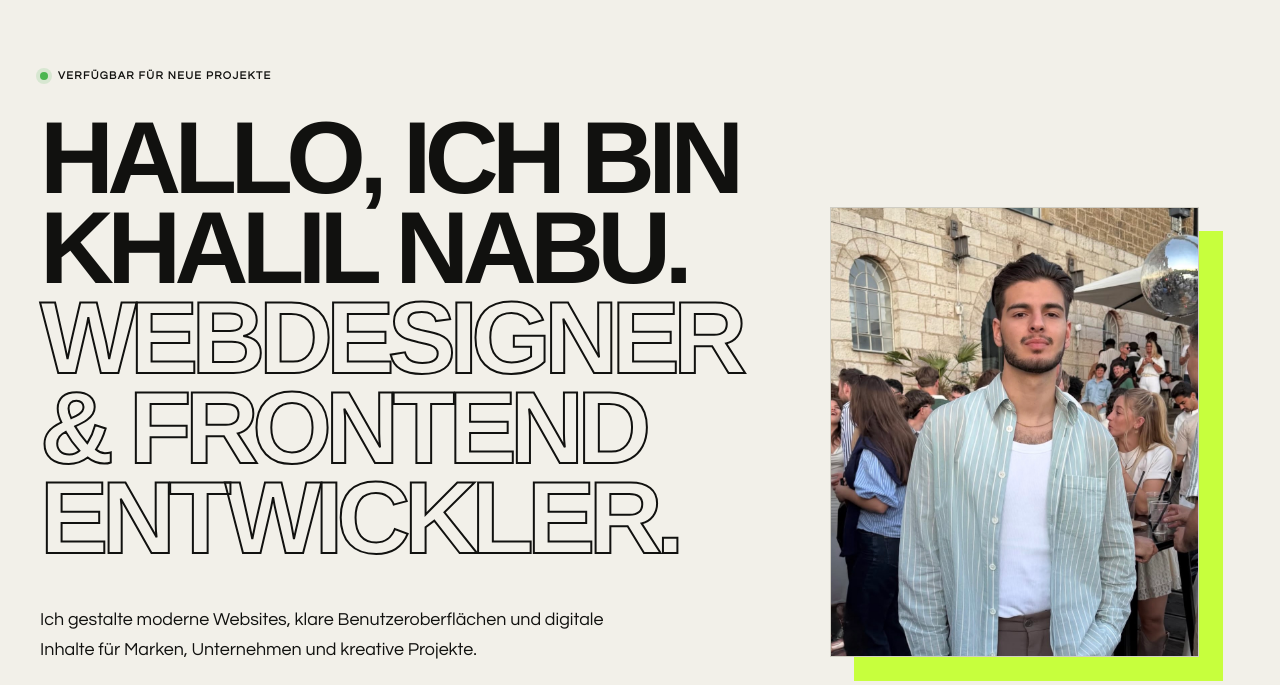
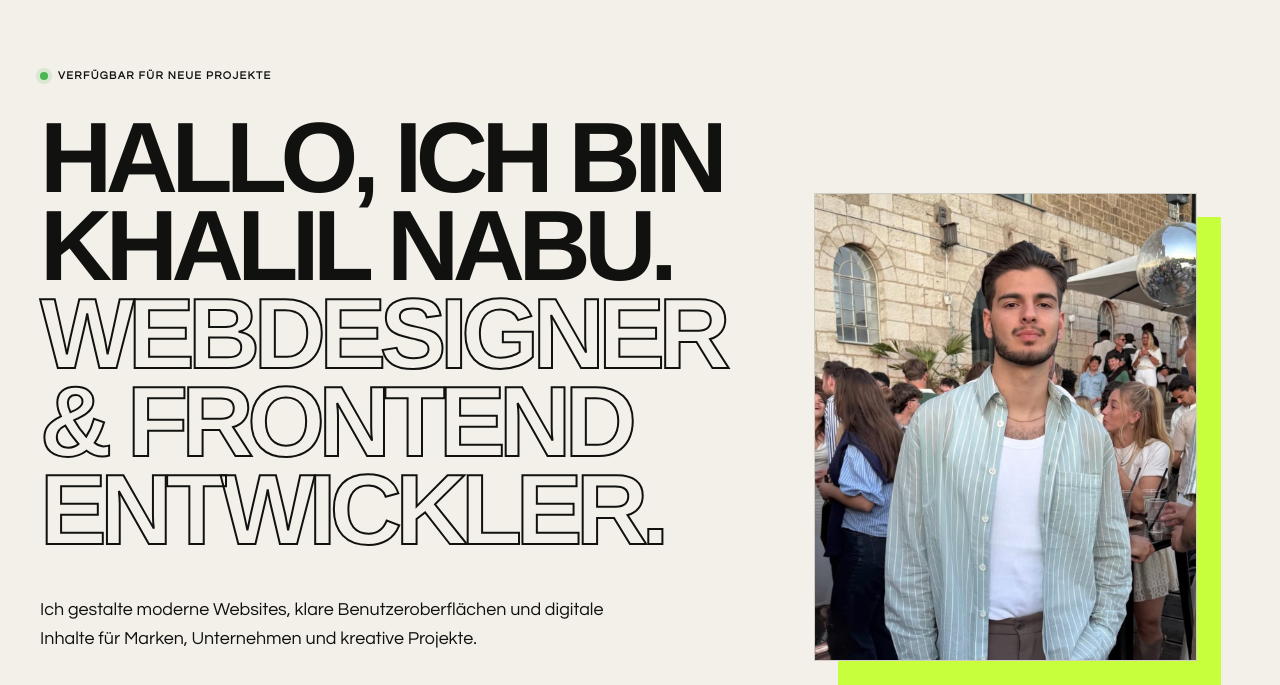
Before and after one commit to halilnabu23/halilnabu.com, a plain HTML site: page index.html in a window 1280 px wide. Shown: the part 85-770 px from the top of the page. Drawn offline with Linux system fonts and the light colour scheme.

Commit message:
Reduce hero headline size

```diff
--- a/css/style.css
+++ b/css/style.css
@@ -59,7 +59,7 @@ img { display: block; max-width: 100%; }
 .hero-grid { min-height: calc(100svh - 140px); display: grid; grid-template-columns: 1.1fr .9fr; align-items: center; gap: 7vw; padding-block: 70px; }
 .eyebrow { display: flex; align-items: center; gap: 10px; margin: 0 0 28px; font-size: 11px; font-weight: 800; letter-spacing: .12em; text-transform: uppercase; }
 .status-dot { width: 8px; height: 8px; border-radius: 50%; background: #4ab650; box-shadow: 0 0 0 4px rgba(74, 182, 80, .16); }
-.hero h1 { max-width: 880px; margin: 0; font-family: var(--display); font-size: clamp(68px, 8vw, 142px); font-weight: 900; letter-spacing: -.065em; line-height: .88; text-transform: uppercase; }
+.hero h1 { max-width: 880px; margin: 0; font-family: var(--display); font-size: clamp(68px, 8vw, 100px); font-weight: 900; letter-spacing: -.065em; line-height: .88; text-transform: uppercase; }
 .hero h1 em { color: transparent; -webkit-text-stroke: 2px var(--ink); font-style: normal; }
 .hero-intro { max-width: 620px; margin: 42px 0 34px; font-size: clamp(17px, 1.4vw, 21px); line-height: 1.65; }
 .hero-actions { display: flex; flex-wrap: wrap; align-items: center; gap: 18px; }
```
